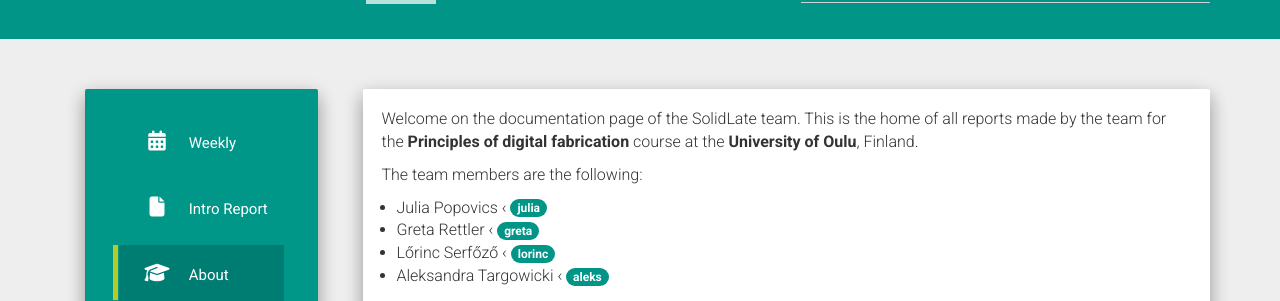
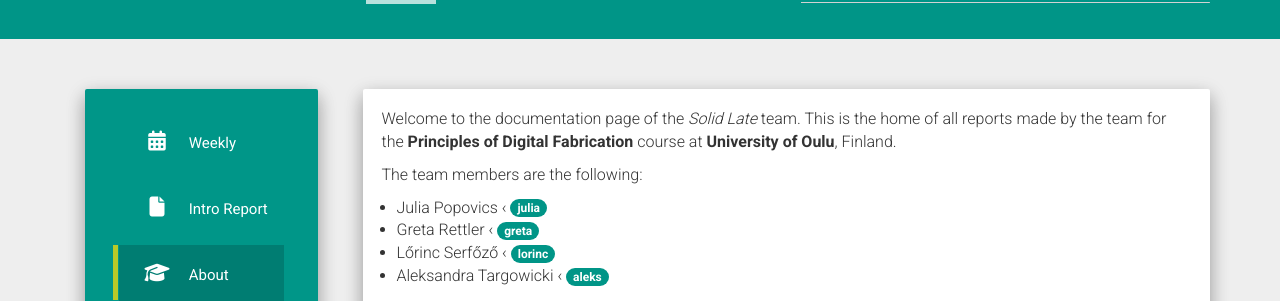
Before and after one commit to solid-late/solid-late.github.io, a Jekyll site: the page built from about.md, in a window 1280 px wide. Shown: the part 119-420 px from the top of the page. Built offline with Jekyll 4.4.1, drawn with Linux system fonts in a browser that asks for light colours; nearby versions of some CDN libraries.

Commit message:
updated about.md

```diff
--- a/about.md
+++ b/about.md
@@ -4,7 +4,7 @@
 permalink: /about/
 ---
 
-Welcome on the documentation page of the SolidLate team. This is the home of all reports made by the team for the **Principles of digital fabrication** course at the **University of Oulu**, Finland.
+Welcome to the documentation page of the *Solid Late* team. This is the home of all reports made by the team for the **Principles of Digital Fabrication** course at **University of Oulu**, Finland.
 
 The team members are the following:
 
```
